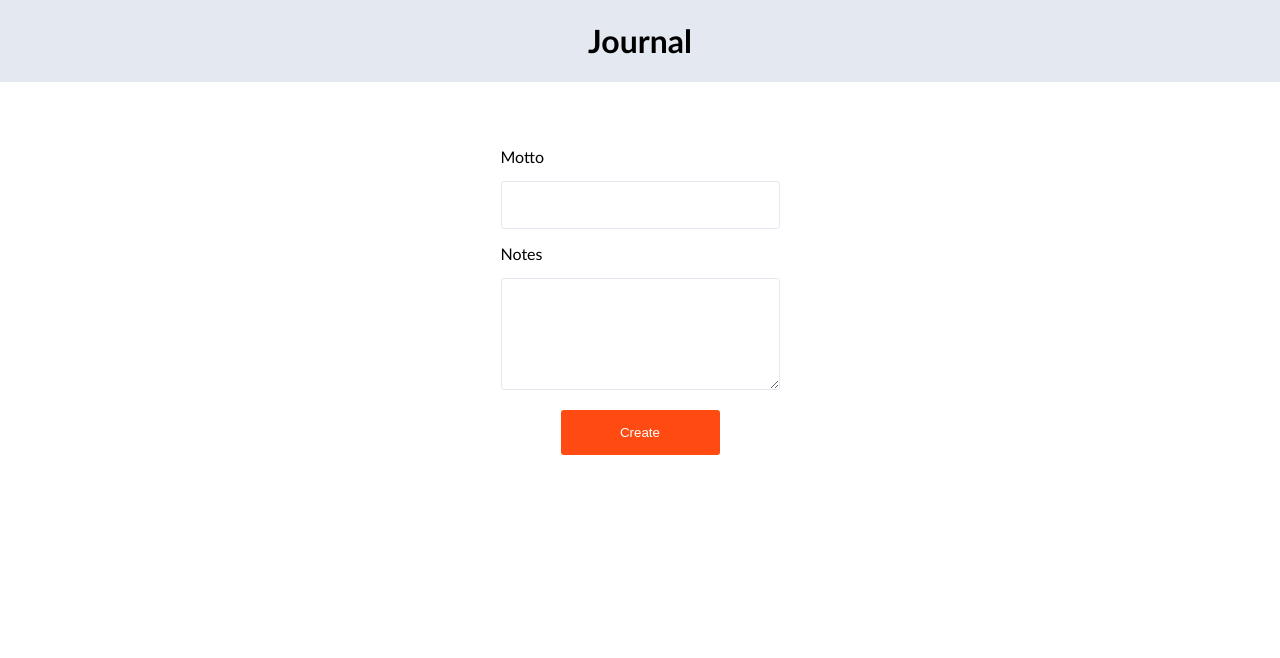
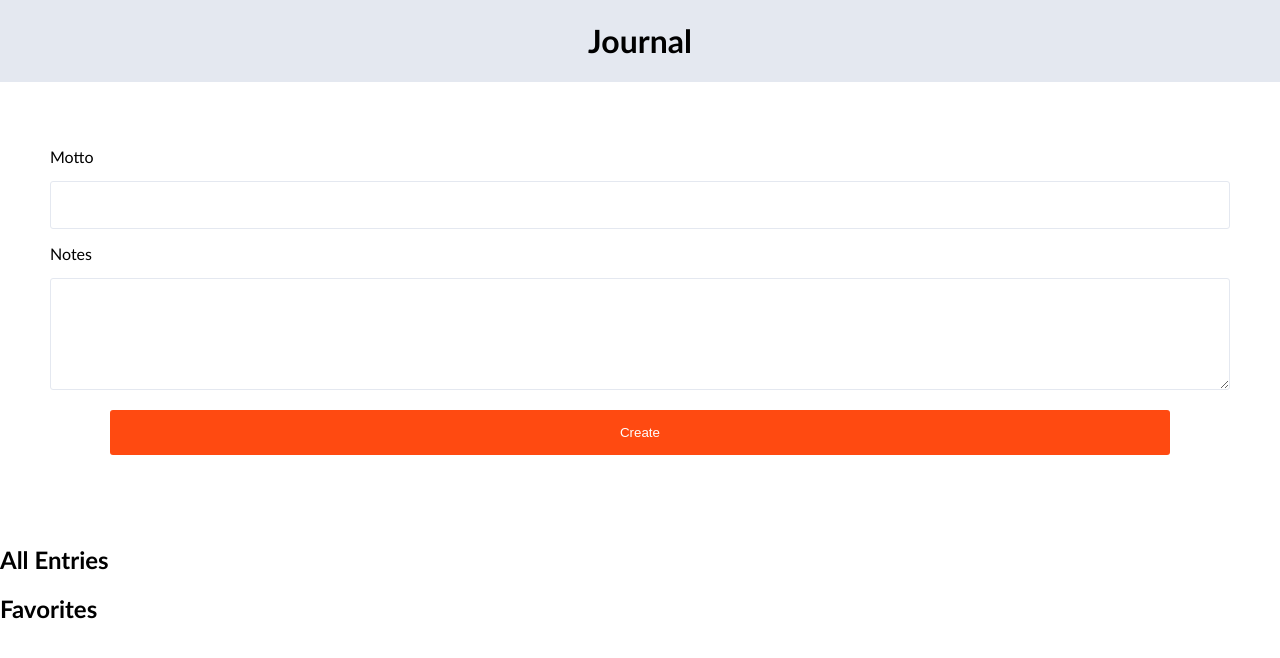
Before and after one commit to HenrikeStahlhut/journal-app, a React (Create React App) app: page / in a window 1280 px wide. Shown: the top 658 px of the page. Built offline with nearby package versions, Linux system fonts and the light colour scheme.

Commit message:
add main content

```diff
--- a/src/components/EntriesSection.js
+++ /dev/null
@@ -1,5 +0,0 @@
-import EntryList from "./EntryList";
-
-export default function EntriesSection() {
-  <EntryList />;
-}
--- a/src/components/EntryList.js
+++ b/src/components/EntryList.js
@@ -1,6 +1,6 @@
-import TabBar from "./TabBar";
+import TabBar from "./TabBar.js";
 
 export default function EntryList() {
-  <TabBar />;
+  return <TabBar />;
   //< EntriesSection/>
 }
--- a/src/components/Main.css
+++ b/src/components/Main.css
@@ -1,4 +1,5 @@
 main {
   display: flex;
   justify-content: center;
+  flex-direction: column;
 }
--- a/src/components/Main.js
+++ b/src/components/Main.js
@@ -1,12 +1,12 @@
 import Form from "./EntryForm.js";
-import EntriesSection from "./EntriesSection.js";
+import EntryList from "./EntryList.js";
 import "./Main.css";
 
 export default function Main() {
   return (
     <main>
       <Form />
-      <EntriesSection />
+      <EntryList />
     </main>
   );
 }
--- a/src/components/TabBar.js
+++ b/src/components/TabBar.js
@@ -1,8 +1,8 @@
 export default function TabBar() {
   return (
-    <>
-      <p>All Entries</p>
-      <p>Favorites</p>
-    </>
+    <div>
+      <h2>All Entries</h2>
+      <h2>Favorites</h2>
+    </div>
   );
 }
```
